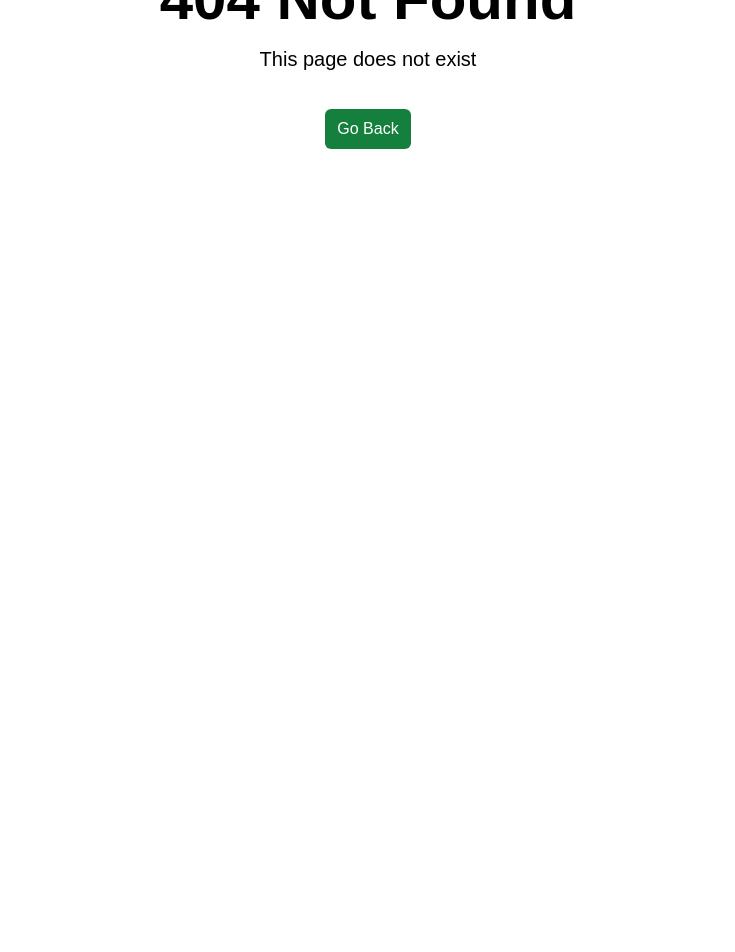
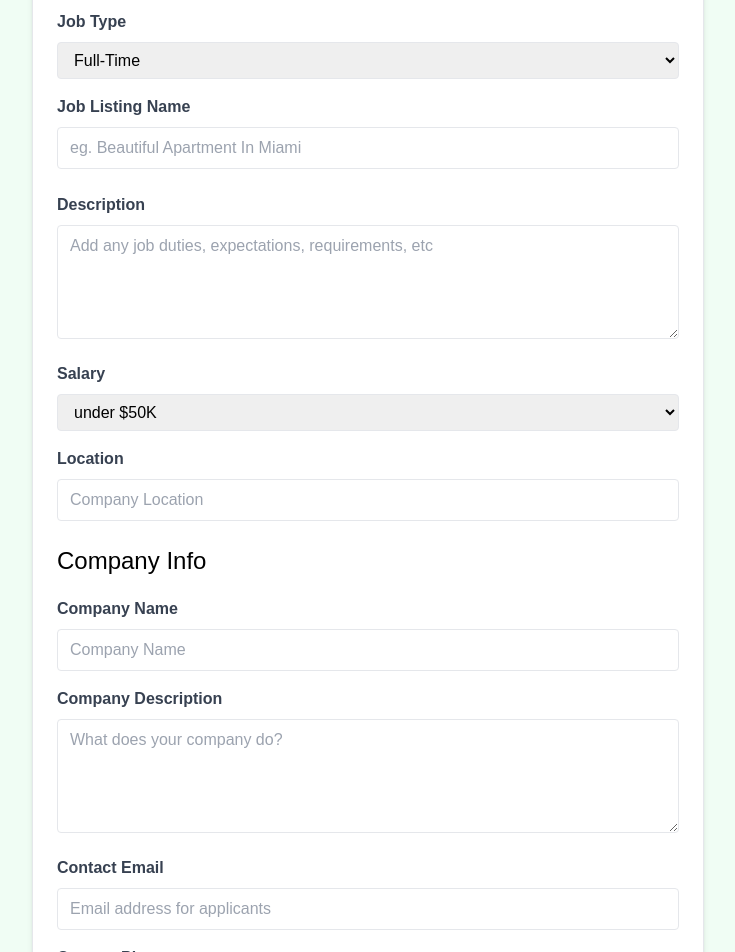
Before and after one commit to Ristox/vue-cc-2024, a Vue app: page /job/edit/1 in a window 1280 px wide. Before the commit this address had no page. Shown: the part 260-1212 px from the top of the page, without its empty margins (272-1007 px from the left). Before the commit the page ends 800 px from the top, so only its background shows below. Built offline with nearby package versions, Linux system fonts and the light colour scheme.

Commit message:
EditJobView: add initial static edit job view

```diff
--- a/src/router/index.js
+++ b/src/router/index.js
@@ -4,6 +4,7 @@
 import NotFoundView from "@/views/NotFoundView.vue";
 import JobView from "@/views/JobView.vue";
 import AddJobView from "@/views/AddJobView.vue";
+import EditJobView from "@/views/EditJobView.vue";
 
 const router = createRouter({
   history: createWebHistory(import.meta.env.BASE_URL),
@@ -29,6 +30,11 @@
       component: AddJobView
     },
     {
+      path: '/job/edit/:id',
+      name: 'edit-job',
+      component: EditJobView
+    },
+    {
       path: '/:catchAll(.*)',
       name: 'not-found',
       component: NotFoundView
--- /dev/null
+++ b/src/views/EditJobView.vue
@@ -0,0 +1,173 @@
+<script setup>
+
+</script>
+
+<template>
+  <section class="bg-green-50">
+    <div class="container m-auto max-w-2xl py-24">
+      <div
+          class="bg-white px-6 py-8 mb-4 shadow-md rounded-md border m-4 md:m-0"
+      >
+        <form>
+          <h2 class="text-3xl text-center font-semibold mb-6">Edit Job</h2>
+
+          <div class="mb-4">
+            <label for="type" class="block text-gray-700 font-bold mb-2"
+            >Job Type</label
+            >
+            <select
+                id="type"
+                name="type"
+                class="border rounded w-full py-2 px-3"
+                required
+            >
+              <option value="Full-Time">Full-Time</option>
+              <option value="Part-Time">Part-Time</option>
+              <option value="Remote">Remote</option>
+              <option value="Internship">Internship</option>
+            </select>
+          </div>
+
+          <div class="mb-4">
+            <label class="block text-gray-700 font-bold mb-2"
+            >Job Listing Name</label
+            >
+            <input
+                type="text"
+                id="name"
+                name="name"
+                class="border rounded w-full py-2 px-3 mb-2"
+                placeholder="eg. Beautiful Apartment In Miami"
+                required
+            />
+          </div>
+          <div class="mb-4">
+            <label
+                for="description"
+                class="block text-gray-700 font-bold mb-2"
+            >Description</label
+            >
+            <textarea
+                id="description"
+                name="description"
+                class="border rounded w-full py-2 px-3"
+                rows="4"
+                placeholder="Add any job duties, expectations, requirements, etc"
+            ></textarea>
+          </div>
+
+          <div class="mb-4">
+            <label for="type" class="block text-gray-700 font-bold mb-2"
+            >Salary</label
+            >
+            <select
+                id="salary"
+                name="salary"
+                class="border rounded w-full py-2 px-3"
+                required
+            >
+              <option value="Under $50K">under $50K</option>
+              <option value="$50K - $60K">$50 - $60K</option>
+              <option value="$60K - $70K">$60 - $70K</option>
+              <option value="$70K - $80K">$70 - $80K</option>
+              <option value="$80K - $90K">$80 - $90K</option>
+              <option value="$90K - $100K">$90 - $100K</option>
+              <option value="$100K - $125K">$100 - $125K</option>
+              <option value="$125K - $150K">$125 - $150K</option>
+              <option value="$150K - $175K">$150 - $175K</option>
+              <option value="$175K - $200K">$175 - $200K</option>
+              <option value="Over $200K">Over $200K</option>
+            </select>
+          </div>
+
+          <div class="mb-4">
+            <label class="block text-gray-700 font-bold mb-2">
+              Location
+            </label>
+            <input
+                type="text"
+                id="location"
+                name="location"
+                class="border rounded w-full py-2 px-3 mb-2"
+                placeholder="Company Location"
+                required
+            />
+          </div>
+
+          <h3 class="text-2xl mb-5">Company Info</h3>
+
+          <div class="mb-4">
+            <label for="company" class="block text-gray-700 font-bold mb-2"
+            >Company Name</label
+            >
+            <input
+                type="text"
+                id="company"
+                name="company"
+                class="border rounded w-full py-2 px-3"
+                placeholder="Company Name"
+            />
+          </div>
+
+          <div class="mb-4">
+            <label
+                for="company_description"
+                class="block text-gray-700 font-bold mb-2"
+            >Company Description</label
+            >
+            <textarea
+                id="company_description"
+                name="company_description"
+                class="border rounded w-full py-2 px-3"
+                rows="4"
+                placeholder="What does your company do?"
+            ></textarea>
+          </div>
+
+          <div class="mb-4">
+            <label
+                for="contact_email"
+                class="block text-gray-700 font-bold mb-2"
+            >Contact Email</label
+            >
+            <input
+                type="email"
+                id="contact_email"
+                name="contact_email"
+                class="border rounded w-full py-2 px-3"
+                placeholder="Email address for applicants"
+                required
+            />
+          </div>
+          <div class="mb-4">
+            <label
+                for="contact_phone"
+                class="block text-gray-700 font-bold mb-2"
+            >Contact Phone</label
+            >
+            <input
+                type="tel"
+                id="contact_phone"
+                name="contact_phone"
+                class="border rounded w-full py-2 px-3"
+                placeholder="Optional phone for applicants"
+            />
+          </div>
+
+          <div>
+            <button
+                class="bg-green-500 hover:bg-green-600 text-white font-bold py-2 px-4 rounded-full w-full focus:outline-none focus:shadow-outline"
+                type="submit"
+            >
+              Add Job
+            </button>
+          </div>
+        </form>
+      </div>
+    </div>
+  </section>
+</template>
+
+<style scoped>
+
+</style>
```
